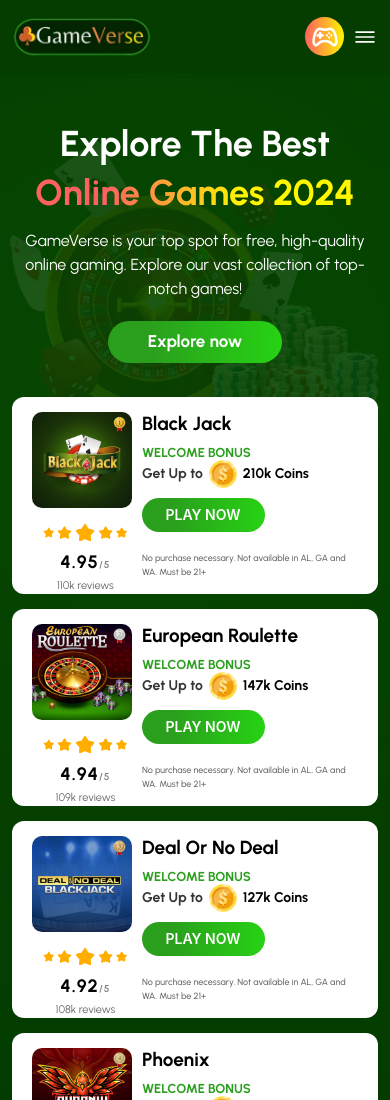
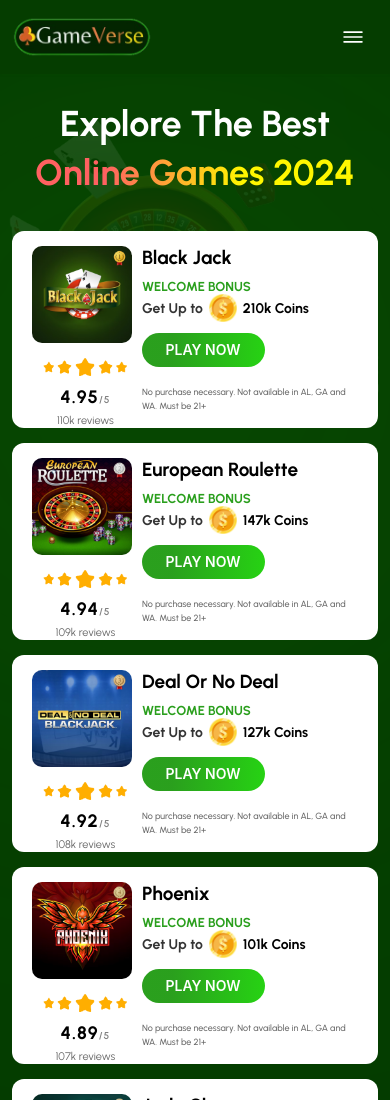
Before and after one commit to jb8579/Social-Voted-Template-5, a plain HTML site: page index.html in a window 390 px wide. Shown: the top 1100 px of the page. Drawn offline with nearby package versions, Linux system fonts and the light colour scheme.

Commit message:
6th commit

```diff
--- a/css/responsive.css
+++ b/css/responsive.css
@@ -1,6 +1,6 @@
 @media only screen and (max-width: 600px) and (min-width: 300px){
     .hero {
-        --section-padding: 120px 64px;
+        --section-padding: 100px 64px;
     }
 
     img.home-img {
@@ -9,8 +9,11 @@
     }
 
     .hero .section-text {
-        margin-block: 12px 20px;
-        font-size: 16px;
+        display: none;
+    }
+
+    .hero .btn {
+        display: none;
     }
 
     .list-card-left {
@@ -164,6 +167,14 @@
         font-size: 15px;
         letter-spacing: 0.1px;
         line-height: 26px;
+    }
+
+    button.btn-icon.primary {
+        display: none;
+    }
+
+    button.nav-toggle-btn {
+        padding: 0px 12px;
     }
 }
 
```
